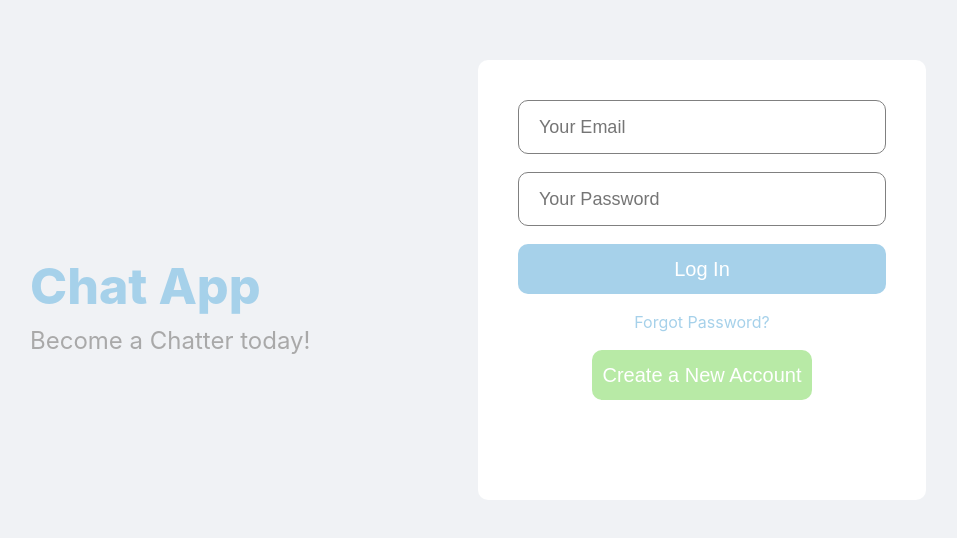
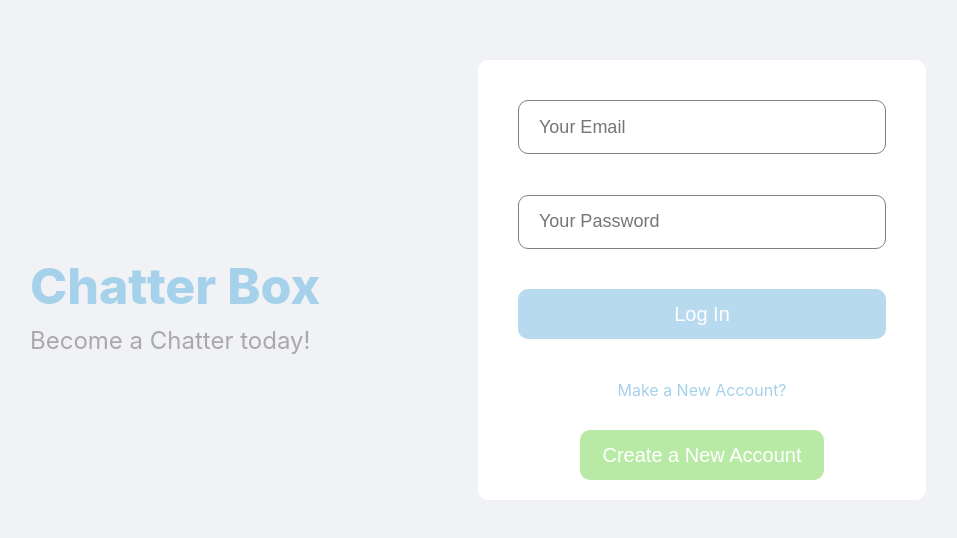
Before and after one commit to poly-singh/Chat_App, a React (Create React App) app in the folder client/: page / in a window 1280 px wide. Shown: the part 120-658 px from the top of the page, without its empty margins (162-1119 px from the left). Built offline with nearby package versions, Linux system fonts and the light colour scheme.

Commit message:
tried to fix register button

```diff
--- a/client/src/pages/login/login.css
+++ b/client/src/pages/login/login.css
@@ -74,6 +74,10 @@ form {
   font-size: 20px;
   font-weight: 500;
   cursor: pointer;
+  opacity: 0.8;
+}
+.loginButton:hover {
+  opacity: 1;
 }
 
 .loginForgotten {
@@ -92,4 +96,22 @@ form {
   font-size: 20px;
   font-weight: 500;
   cursor: pointer;
+  margin-left: 20%;
 }
+
+/* .newAccountItem {
+
+}
+.newAccountButton {
+  width: 60%;
+  align-self: center;
+  height: 50px;
+  border-radius: 10px;
+  border: none;
+  background-color: #b8eaa6;
+  color: white;
+  font-size: 20px;
+  font-weight: 500;
+  cursor: pointer;
+  margin: auto;
+} */
--- a/client/src/pages/login/login.js
+++ b/client/src/pages/login/login.js
@@ -34,7 +34,7 @@ const Login = (props) => {
       });
 
       Auth.login(data.login.token);
-      props.setUser(data.login)
+      props.setUser(data.login);
       // dispach({type: "LOGIN_SUCCESS", payload: data.login})
     } catch (e) {
       console.error(e);
@@ -51,7 +51,7 @@ const Login = (props) => {
     <div className="login">
       <div className="loginWrapper">
         <div className="loginLeft">
-          <h3 className="loginLogo">Chat App</h3>
+          <h3 className="loginLogo">Chatter Box</h3>
           <span className="loginDesc">Become a Chatter today!</span>
         </div>
         <div className="loginRight">
@@ -79,10 +79,10 @@ const Login = (props) => {
                   onChange={handleChange}
                 />
                 <button className="loginButton">Log In</button>
-                <span className="loginForgotten">Forgot Password?</span>
-                <button href="/register" className="loginRegisterButton">
-                  Create a New Account
-                </button>
+                <span className="loginForgotten">Make a New Account?</span>
+                {/* <button href="/register" className="loginRegisterButton">
+                  Register
+                </button> */}
               </form>
             )}
             {error && (
@@ -90,6 +90,12 @@ const Login = (props) => {
                 {error.message}
               </div>
             )}
+
+            <Link>
+              <button to="/register" className="loginRegisterButton">
+                Create a New Account
+              </button>
+            </Link>
           </div>
         </div>
       </div>
```
